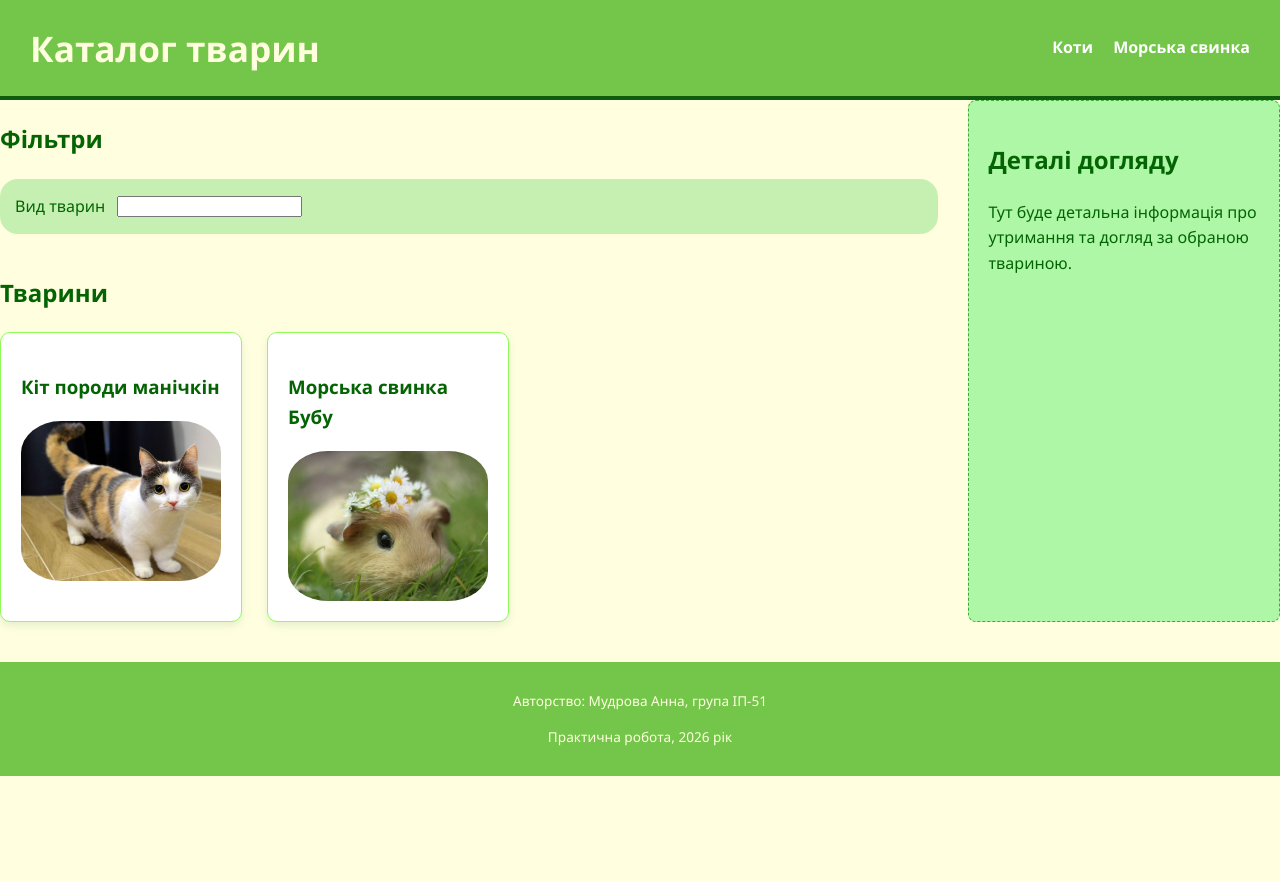
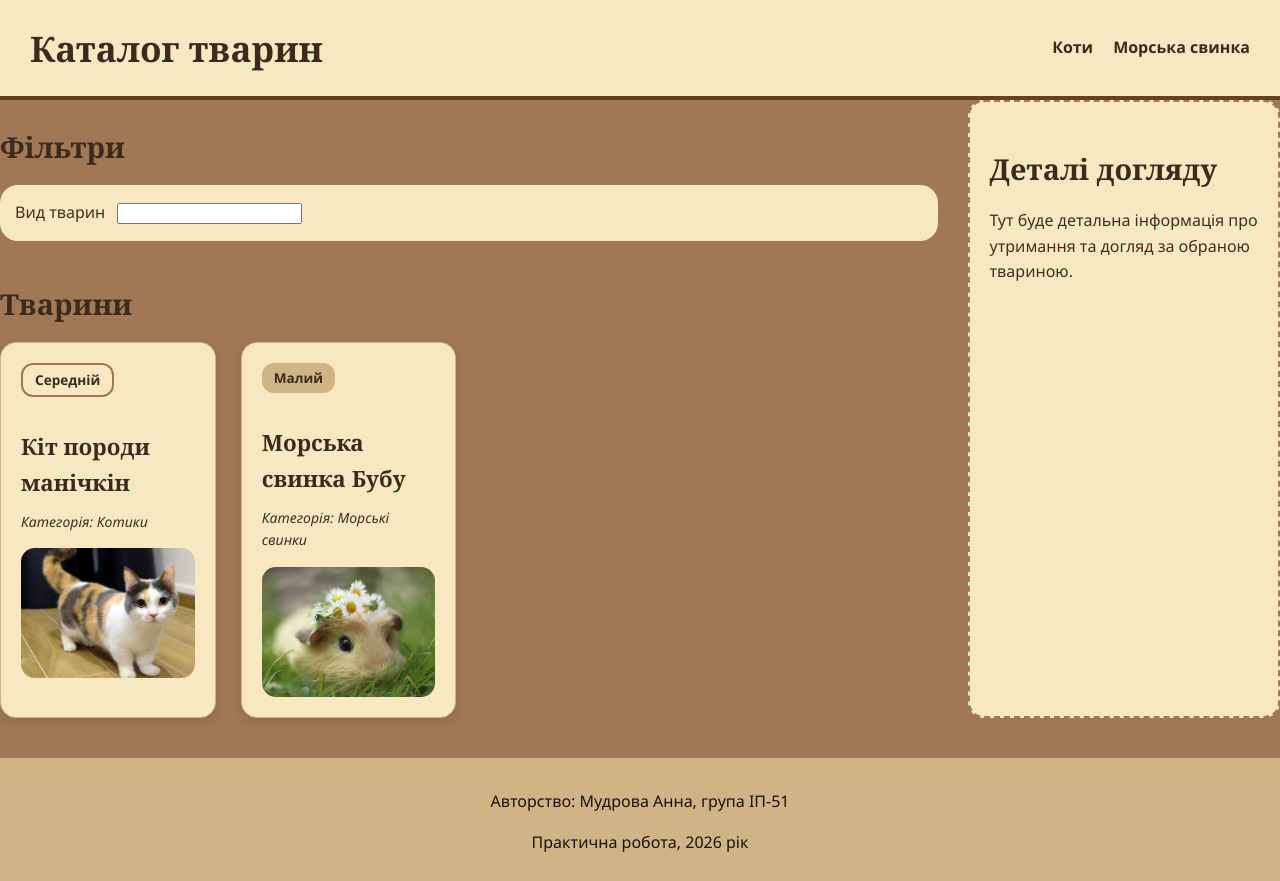
Before and after one commit to Anna007M/pet-catalog, a plain HTML site: page index.html in a window 1280 px wide. Before the commit the page ends 800 px from the top, so only its background shows below. Drawn offline with Linux system fonts and the light colour scheme.

Commit message:
Complete lab: cozy palette, typography, badges, aspect-ratio

```diff
--- a/css/style.css
+++ b/css/style.css
@@ -1,4 +1,8 @@
 /* Базовий reset */
+/*
+  Обґрунтування нечіткої вимоги («має виглядати доброзичливо й затишно»):
+  Щоб інтерфейс каталогу сприймався доброзичливо й затишно, дизайн побудовано на м'яких теплих відтінках кави, піску та крему (#A07855, #F8E8C1, #D1B486, #3C2A1D). Таке поєднання не втомлює очі та створює спокійний домашній настрій. Замість гострих кутів для карток, фотографій, блоку фільтрів і бокової панелі використано помітні заокруглення (12px–18px) та ненав'язливі тіні, завдяки чому елементи виглядають візуально м'якше. Затишності додає й поєднання шрифту Georgia у заголовках із простим Segoe UI в основному тексті, а бейджі розміру тварин гармонійно вписані в ту саму палітру, щоб не перевантажувати сторінку зайвими акцентами.
+*/
 *,
 *::before,
 *::after {
@@ -10,8 +14,36 @@ body {
     font-family: "Segoe UI", 'Segoe UI', Tahoma, Geneva, Verdana, sans-serif;
     font-size: 1rem;
     line-height: 1.6;
-    background-color: #ffffe0;
-    color: #046404;
+    background-color: #a07855;
+    color: #422d1c;
+}
+
+h1, h2, h3 {
+    font-family: Georgia, "Times New Roman", serif;
+}
+
+h2 {
+    font-size: 1.8rem;
+    color: #3c2a1d;
+    margin-bottom: 15px;
+}
+
+h3 {
+    font-size: 1.4rem;
+    color: #3c2a1d;
+    margin-bottom: 10px;
+}
+
+p {
+    font-size: 1rem;
+    margin-bottom: 10px;
+}
+
+.animal-species {
+    font-size: 14px;
+    font-style: italic;
+    color: #422d1c;
+    margin: 5px 0 15px 0;
 }
 
 img {
@@ -20,9 +52,9 @@ img {
 }
 
 header{
-    background-color: #73c649;
+    background-color: #f8e8c1;
     padding: 20px 30px;
-    border-bottom: 4px solid #0f5c0f;
+    border-bottom: 4px solid #654120;
     display: flex;
     justify-content: space-between;
     align-items: center;
@@ -37,14 +69,14 @@ header nav{
 }
 
 header h1{
-    color: #ffffe0;
+    color: #3c2a1d;
     font-size: 2.2rem;
     margin: 0;
 
 }
 
 header nav a{
-    color: #ffffff;
+    color: #3c2a1d;
     text-decoration: none;
     font-weight: bold;
 }
@@ -65,7 +97,7 @@ section {
 
 #filters form {
     padding: 15px;
-    background-color: #c6f0b1;
+    background-color: #f8e8c1;
     border-radius: 18px;
     display: flex;
     flex-direction: column;
@@ -74,15 +106,18 @@ section {
 
 .animal-card {
     padding: 20px;
-    border: 1px solid #8ffb5a;
-    border-radius: 10px;
-    background-color: #ffffff;
-    box-shadow: 0 4px 8px rgba(0, 100, 0, 0.1);
+    border: 1px solid #d1b486;
+    border-radius: 16px;
+    background-color: #f8e8c1;
+    box-shadow: 0 4px 10px rgba(60, 42, 29, 0.15);
 }
 
 .animal-card img {
-    border-radius: 20%;
-    max-width: 200px;
+    width: 100%;
+    max-width: 220px;
+    aspect-ratio: 4 / 3;
+    object-fit: cover;
+    border-radius: 14px;
     display: block;
     margin-top: 15px;
 }
@@ -94,16 +129,41 @@ section {
 }
 
 aside {
-    background-color: #aef7a7;
-    border: 1px dashed #41a83a;
+    background-color: #f8e8c1;
+    border: 2px dashed #a07855;
     padding: 20px;
-    border-radius: 8px;
+    border-radius: 16px;
     margin-bottom: 40px;
 }
 
+.badge {
+    display: inline-block;
+    padding: 4px 12px;
+    border-radius: 12px;
+    font-size: 0.85rem;
+    font-weight: bold;
+    margin-bottom: 10px;
+}
+
+.badge-small {
+    background-color: #d1b486;
+    color: #3c2a1d;
+}
+
+.badge-medium {
+    background-color: #f8e8c1;
+    color: #3c2a1d;
+    border: 2px solid #a07855;
+}
+
+.badge-large {
+    background-color: #3c2a1d;
+    color: #f8e8c1;
+}
+
 footer {
-    background-color: #73c649;
-    color:  #ffffe0;
+    background-color: #d1b486;
+    color:  #1A110B;
     font-size: 0.85rem;
     padding: 15px 0;
     text-align: center;
--- a/index.html
+++ b/index.html
@@ -28,12 +28,16 @@
         <section id="catalog">
             <h2>Тварини</h2>
             <div class="cards">
-                 <article  id="cats" class="animal-card">
+                <article  id="cats" class="animal-card">
+                <span class="badge badge-medium">Середній</span>
                 <h3>Кіт породи манічкін</h3>
+                <p class="animal-species">Категорія: Котики</p>
                 <img src="assets/img/cat.jpg" alt="Фото кота">
             </article>
             <article id="guinea-pig" class="animal-card">
+                <span class="badge badge-small">Малий</span>
                 <h3>Морська свинка Бубу</h3>
+                <p class="animal-species">Категорія: Морські свинки</p>
                 <img src="assets/img/guinea-pig.jpg" alt="Фото морської свинки Бубу">
             </article>
             </div>
```
